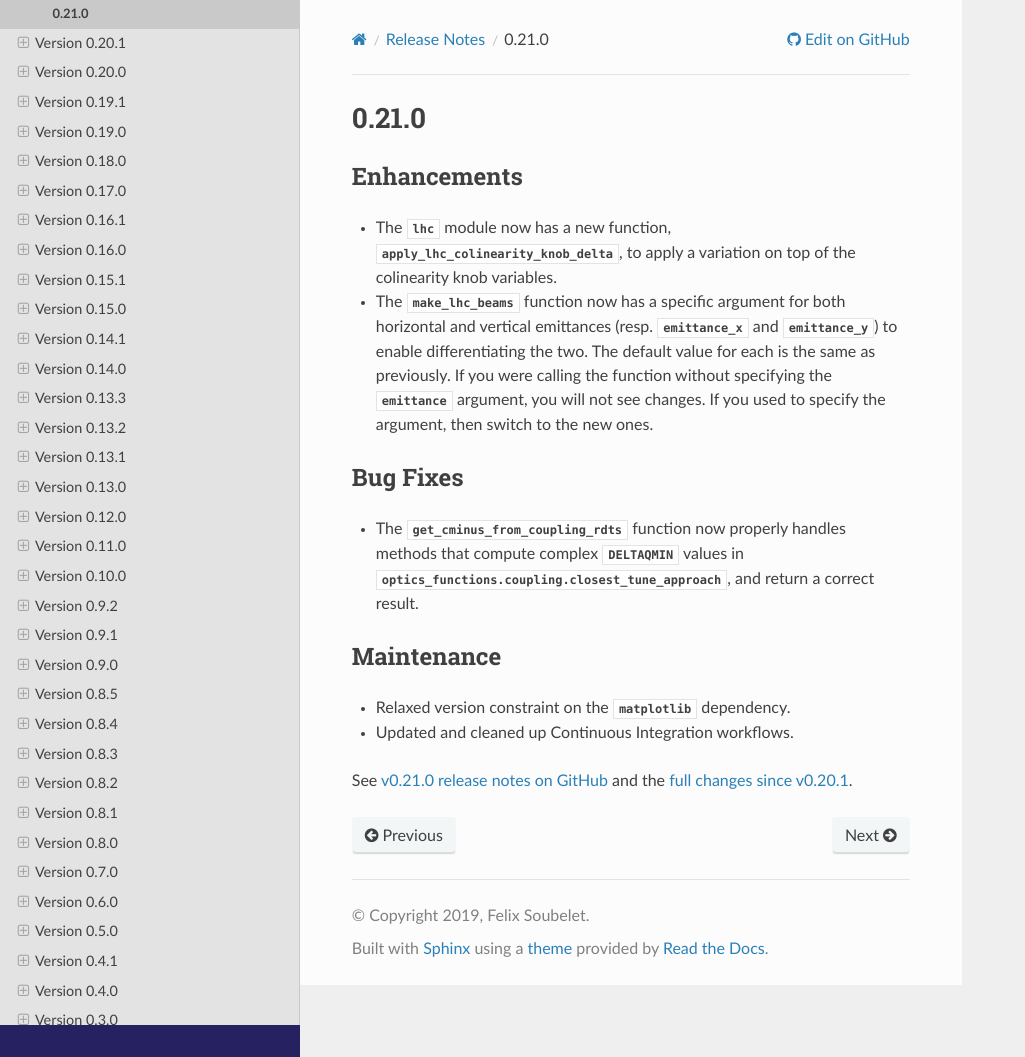
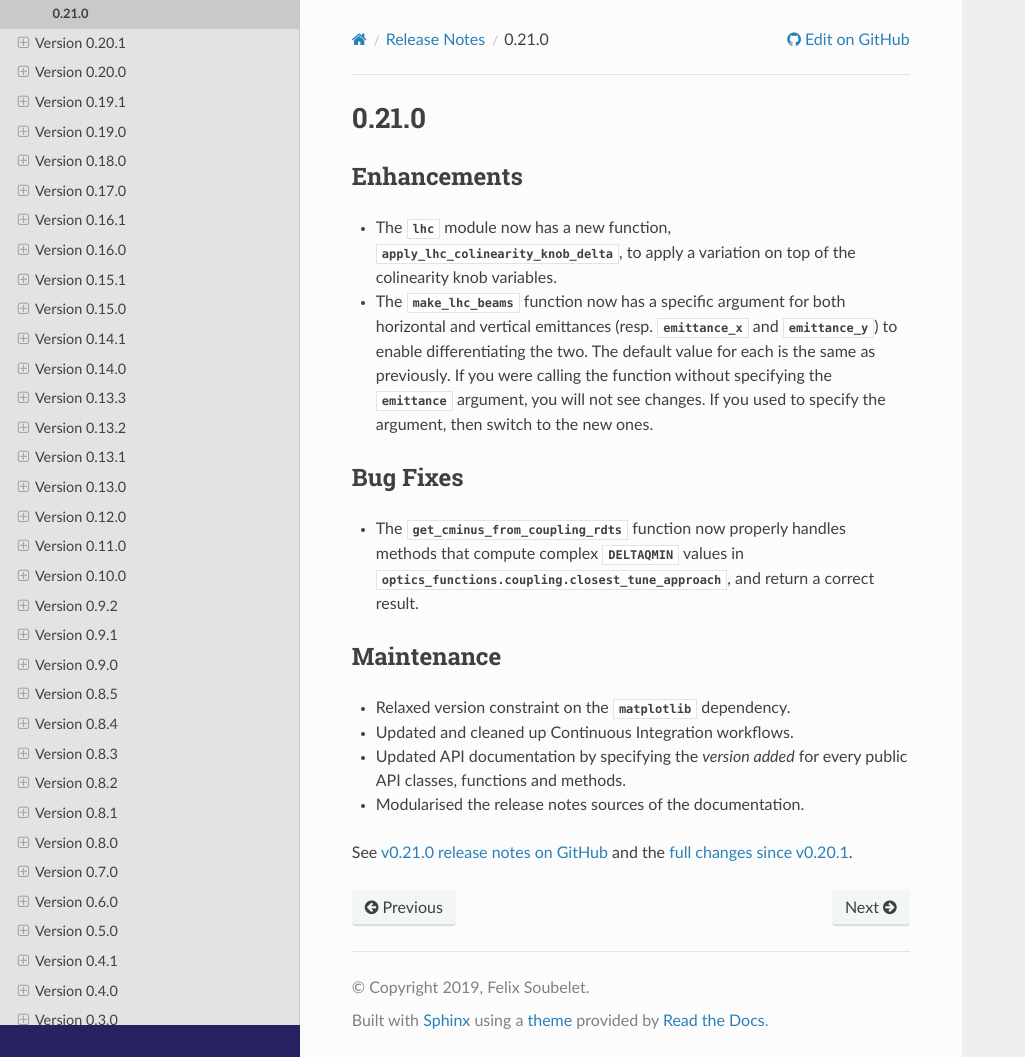
Before and after one commit to fsoubelet/PyhDToolkit, a Sphinx documentation site: the page built from docs/releases/v0.21.0.rst, in a window 1280 px wide and 1057 px high. Shown: the whole window, without its empty margins (0-1025 px from the left). Built offline with Sphinx 7.4.7 and the Read the Docs theme 2.0.0, drawn with Linux system fonts in a browser that asks for light colours; pages that are not in the unit, such as notebooks, are missing from menus.

Commit message:
add maintenance work to release notes

```diff
--- a/docs/releases/v0.21.0.rst
+++ b/docs/releases/v0.21.0.rst
@@ -19,5 +19,7 @@ Maintenance
 
 * Relaxed version constraint on the `matplotlib` dependency.
 * Updated and cleaned up Continuous Integration workflows.
+* Updated API documentation by specifying the *version added* for every public API classes, functions and methods.
+* Modularised the release notes sources of the documentation.
 
 See `v0.21.0 release notes on GitHub <https://github.com/fsoubelet/PyhDToolkit/releases/tag/0.21.0>`_ and the `full changes since v0.20.1 <https://github.com/fsoubelet/PyhDToolkit/compare/0.20.1...0.21.0>`_.
```
